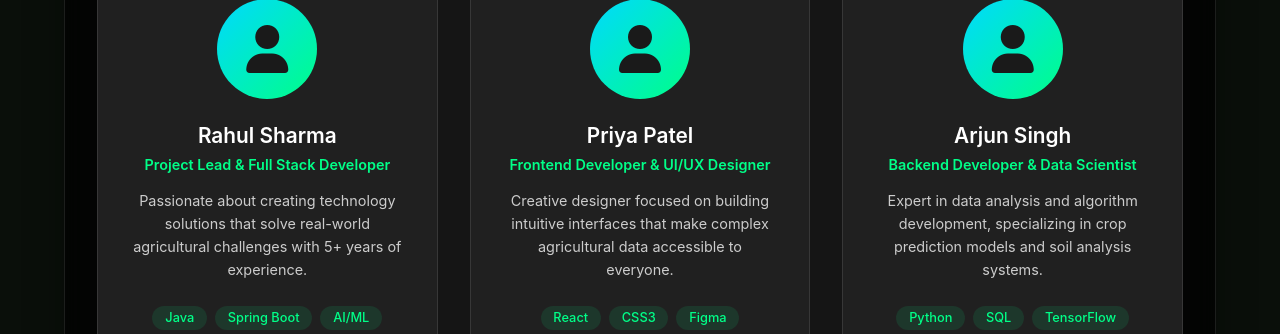
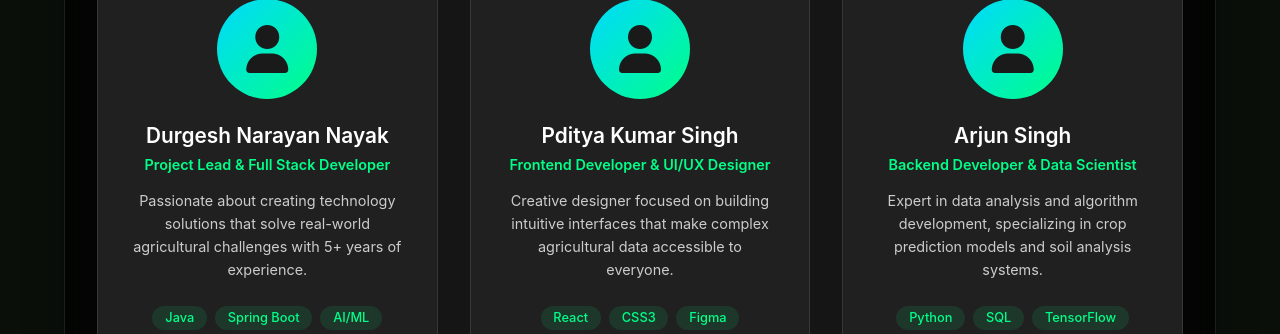
Before and after one commit to DnN04/amritkrishi2.0, a plain HTML site: page about.html in a window 1280 px wide. Shown: the part 1180-1514 px from the top of the page. Drawn offline with Linux system fonts and the light colour scheme.

Commit message:
UPDATED ABOUT PAGE

```diff
--- a/about.html
+++ b/about.html
@@ -98,7 +98,7 @@
                             <div class="member-image">
                                 <i class="fas fa-user"></i>
                             </div>
-                            <h3>Rahul Sharma</h3>
+                            <h3>Durgesh Narayan Nayak</h3>
                             <p class="member-role">Project Lead & Full Stack Developer</p>
                             <p class="member-desc">Passionate about creating technology solutions that solve real-world agricultural challenges with 5+ years of experience.</p>
                             <div class="member-skills">
@@ -117,7 +117,7 @@
                             <div class="member-image">
                                 <i class="fas fa-user"></i>
                             </div>
-                            <h3>Priya Patel</h3>
+                            <h3>Pditya Kumar Singh</h3>
                             <p class="member-role">Frontend Developer & UI/UX Designer</p>
                             <p class="member-desc">Creative designer focused on building intuitive interfaces that make complex agricultural data accessible to everyone.</p>
                             <div class="member-skills">
```
